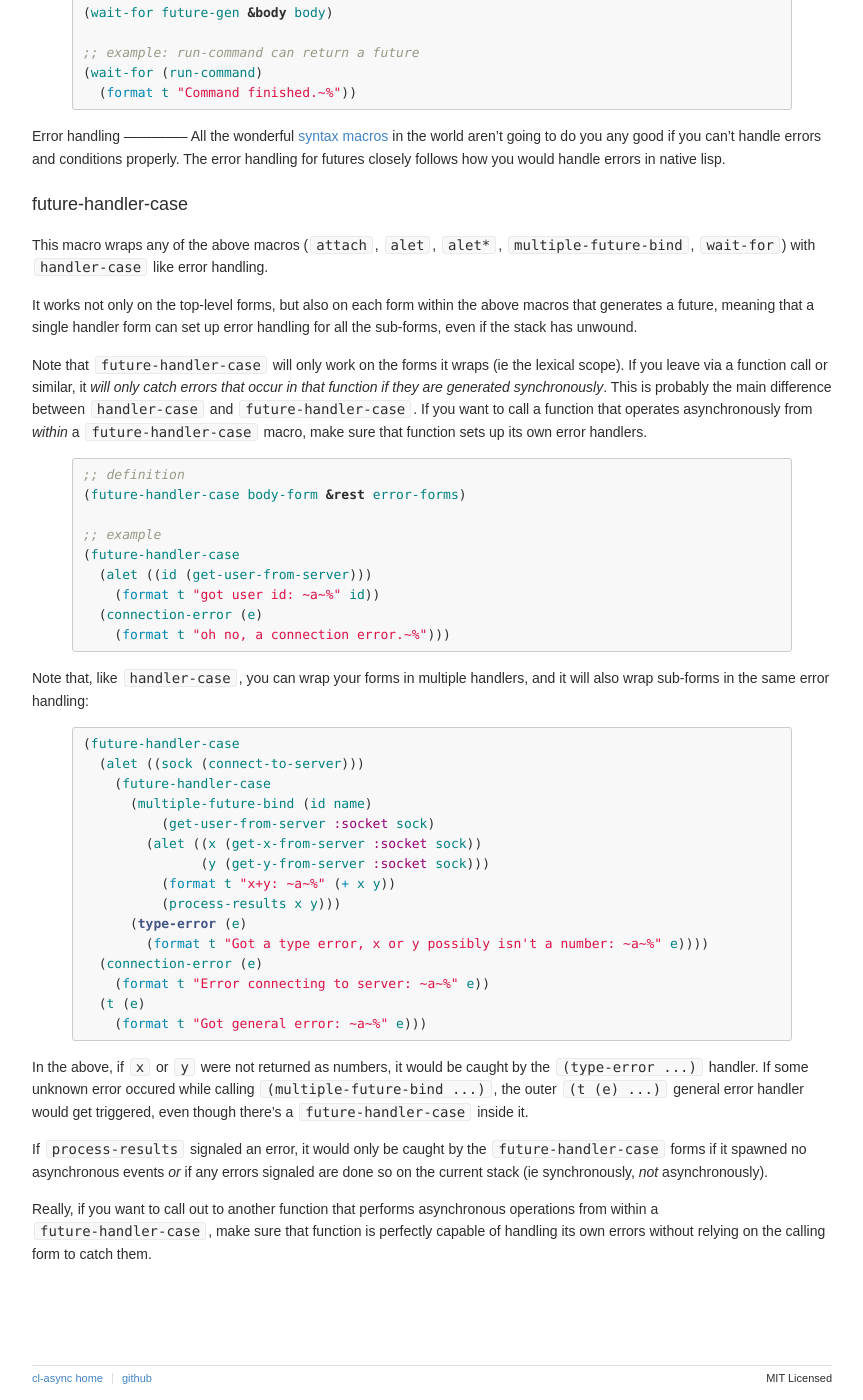
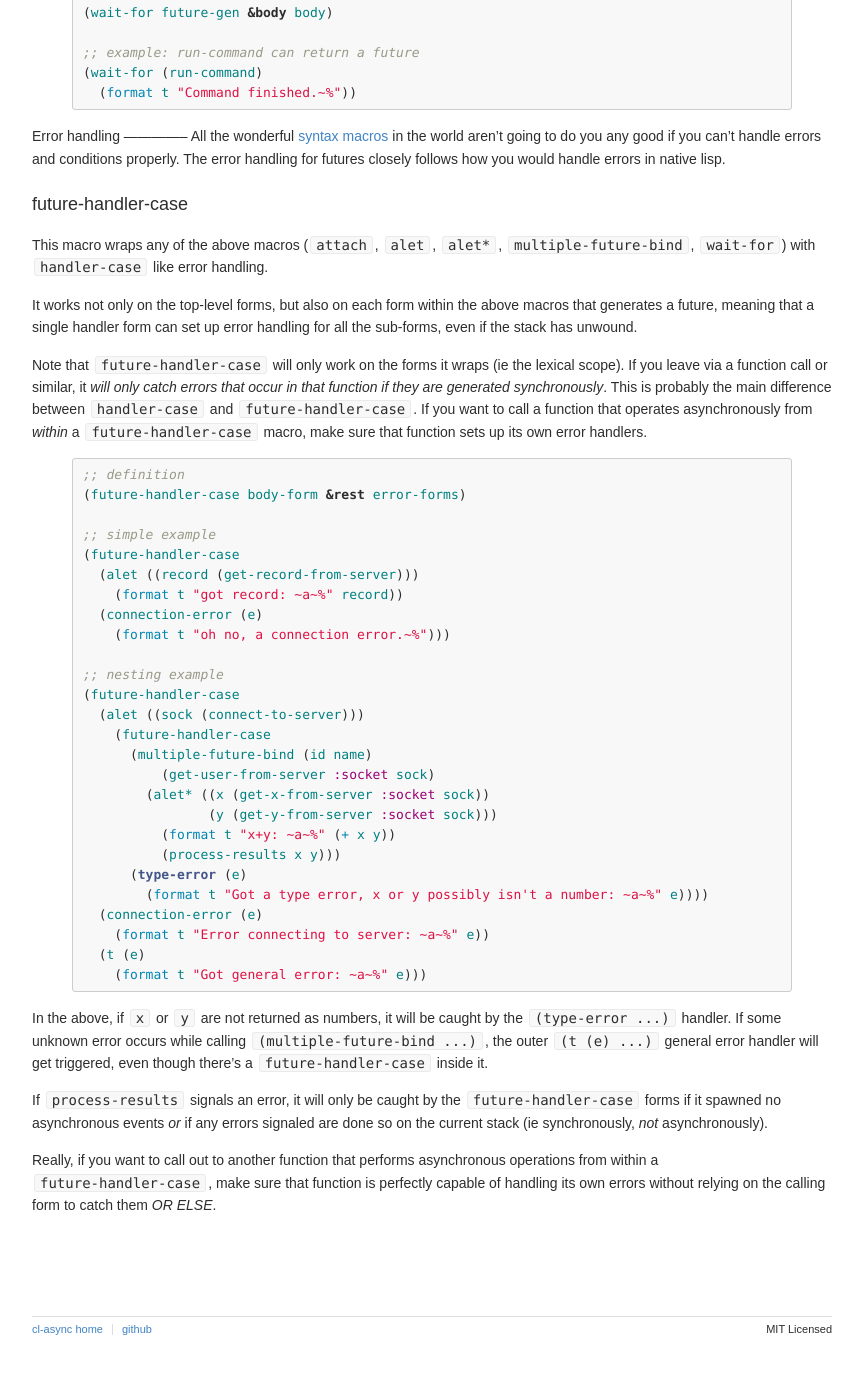
Before and after one commit to orthecreedence/cl-async, a Jekyll site: the page built from future.md, in a window 1280 px wide and 1400 px high, scrolled down 6921 px. Shown: the whole window, without its empty margins (208-1071 px from the left). Built offline with Jekyll 4.4.1, drawn with Linux system fonts in a browser that asks for light colours; Markdown is read by kramdown in place of the engine named in the settings; after the commit the page ends 8272 px from its top, so only the background shows below that.

Commit message:
switching tenses in some of the writing, fixing some of the blah blah blah nobody cares

```diff
--- a/future.md
+++ b/future.md
@@ -438,25 +438,21 @@ handlers.
 ;; definition
 (future-handler-case body-form &rest error-forms)
 
-;; example
+;; simple example
 (future-handler-case
-  (alet ((id (get-user-from-server)))
-    (format t "got user id: ~a~%" id))
+  (alet ((record (get-record-from-server)))
+    (format t "got record: ~a~%" record))
   (connection-error (e)
     (format t "oh no, a connection error.~%")))
-{% endhighlight %}
 
-Note that, like `handler-case`, you can wrap your forms in multiple handlers,
-and it will also wrap sub-forms in the same error handling:
-
-{% highlight cl %}
+;; nesting example
 (future-handler-case
   (alet ((sock (connect-to-server)))
     (future-handler-case
       (multiple-future-bind (id name)
           (get-user-from-server :socket sock)
-        (alet ((x (get-x-from-server :socket sock))
-               (y (get-y-from-server :socket sock)))
+        (alet* ((x (get-x-from-server :socket sock))
+                (y (get-y-from-server :socket sock)))
           (format t "x+y: ~a~%" (+ x y))
           (process-results x y)))
       (type-error (e)
@@ -467,12 +463,12 @@ and it will also wrap sub-forms in the same error handling:
     (format t "Got general error: ~a~%" e)))
 {% endhighlight %}
 
-In the above, if `x` or `y` were not returned as numbers, it would be caught by
-the `(type-error ...)` handler. If some unknown error occured while calling
+In the above, if `x` or `y` are not returned as numbers, it will be caught by
+the `(type-error ...)` handler. If some unknown error occurs while calling
 `(multiple-future-bind ...)`, the outer `(t (e) ...)` general error handler
-would get triggered, even though there's a `future-handler-case` inside it.
+will get triggered, even though there's a `future-handler-case` inside it.
 
-If `process-results` signaled an error, it would only be caught by the
+If `process-results` signals an error, it will only be caught by the
 `future-handler-case` forms if it spawned no asynchronous events _or_ if any
 errors signaled are done so on the current stack (ie synchronously, *not*
 asynchronously).
@@ -480,4 +476,4 @@ asynchronously).
 Really, if you want to call out to another function that performs asynchronous
 operations from within a `future-handler-case`, make sure that function is
 perfectly capable of handling its own errors without relying on the calling form
-to catch them.
+to catch them *OR ELSE*.
```
